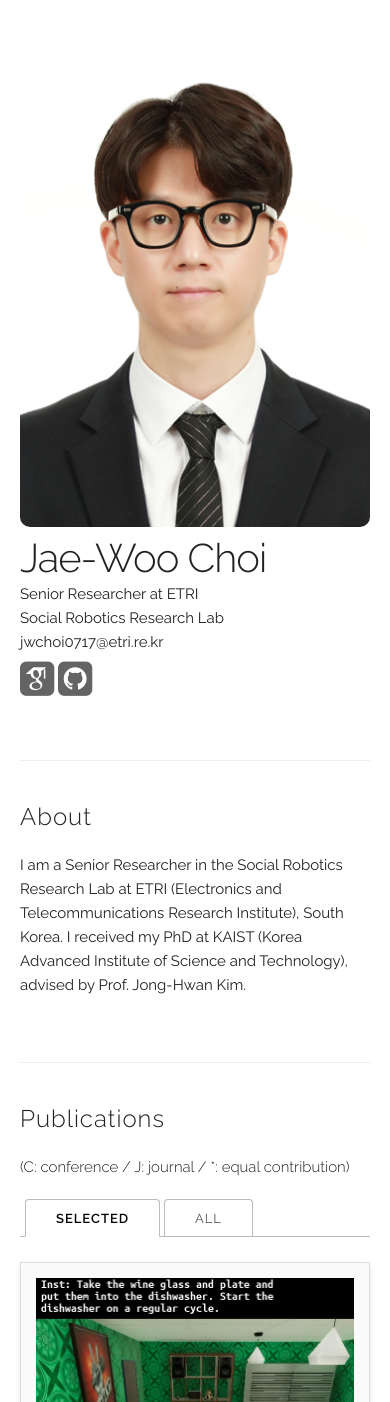
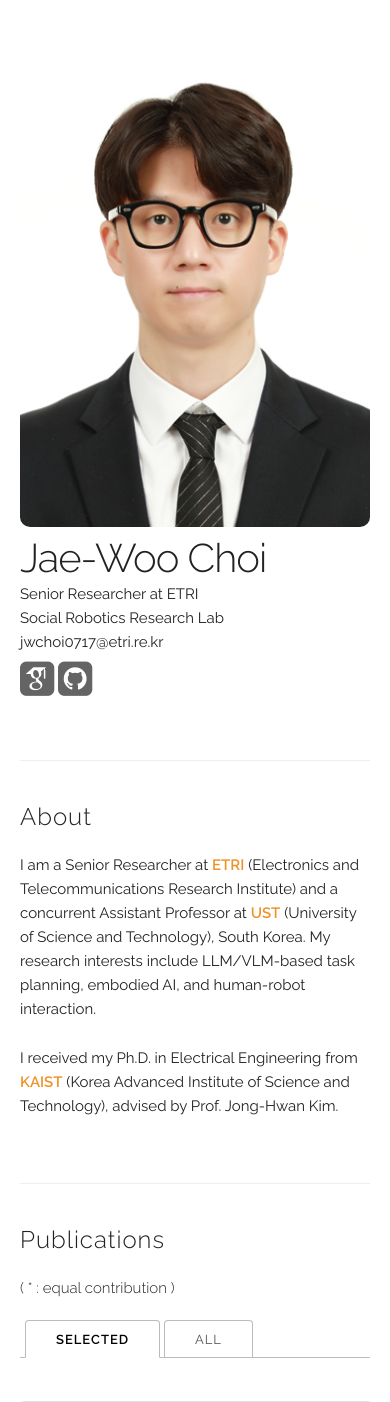
Before and after one commit to Choi-JaeWoo/Choi-JaeWoo.github.io, a Jekyll site: the page built from index.html, in a window 390 px wide. Shown: the top 1402 px of the page. Built offline with Jekyll 4.4.1, drawn with Linux system fonts in a browser that asks for light colours; some web fonts are replaced; some of the changed text lies outside the part shown; grey boxes are pictures that could not be loaded.

Commit message:
Redesign publication section and update site content
- Redesign publications with Chaplot-style layout: side-by-side image/video + text
- Add colored badges for Conference (blue) / Journal (green) distinction
- Embed inline video playback in image area for papers with videos
- Add ReAcTree (AAMAS 2026) and UR 2024 papers
- Update About section with UST concurrent position and research interests
- Add UST Assistant Professor to Employment
- Add Academic Service section (NeurIPS Top Reviewer, ICLR/ICML/NeurIPS/AAAI)
- Add Service link to navbar
- Widen container from 800px to 960px
- Convert demo videos from AVI to browser-compatible MP4

Co-Authored-By: Claude Opus 4.6 (1M context) <noreply@anthropic.com>

```diff
--- a/_data/employment.yaml
+++ b/_data/employment.yaml
@@ -1,4 +1,8 @@
 employments:
 - place: "Electronics and Telecommunications Research Institute (ETRI)"
   time: "Sep. 2022 - Present"
-  title: "Senior Researcher"
+  title: "Senior Researcher, Social Robotics Research Section"
+
+- place: "University of Science and Technology (UST)"
+  time: "Mar. 2026 - Present"
+  title: "Assistant Professor (Concurrent), ETRI School, Artificial Intelligence"
--- a/_layouts/default.html
+++ b/_layouts/default.html
@@ -102,6 +102,7 @@
           <li class="navbar-item"><a class="navbar-link" href={{ "/index.html#publications" | prepend: site.baseurl }}>Publications</a></li>
           <li class="navbar-item"><a class="navbar-link" href={{ "/index.html#employment" | prepend: site.baseurl }}>Employment</a></li>
           <li class="navbar-item"><a class="navbar-link" href={{ "/index.html#education" | prepend: site.baseurl }}>Education</a></li>
+          <li class="navbar-item"><a class="navbar-link" href={{ "/index.html#service" | prepend: site.baseurl }}>Service</a></li>
         </ul>
       </div>
     </nav>
--- a/index.html
+++ b/index.html
@@ -5,11 +5,12 @@ layout: default
 <div class="docs-section" id="about">
   <h4>About</h4>
     <p>
-      I am a Senior Researcher in the Social Robotics Research Lab at ETRI (Electronics and Telecommunications Research Institute), South Korea. I received my PhD at KAIST (Korea Advanced Institute of Science and Technology), advised by Prof. Jong-Hwan Kim.
+      I am a Senior Researcher at <span style="color:#f09228; font-weight:600;">ETRI</span> (Electronics and Telecommunications Research Institute) and a concurrent Assistant Professor at <span style="color:#f09228; font-weight:600;">UST</span> (University of Science and Technology), South Korea.
+      My research interests include LLM/VLM-based task planning, embodied AI, and human-robot interaction.
     </p>
-    <!-- <p>
-      My current research interest is ...
-    </p> -->
+    <p>
+      I received my Ph.D. in Electrical Engineering from <span style="color:#f09228; font-weight:600;">KAIST</span> (Korea Advanced Institute of Science and Technology), advised by Prof. Jong-Hwan Kim.
+    </p>
 </div>
 
 <!-- ========== News ========== -->
@@ -28,19 +29,114 @@ layout: default
 </div> -->
 
 <style>
-  .paper {
-    border: 1px solid #ddd; /* 경계선 추가 */
-    margin-bottom: 20px; /* 여백 추가 */
-    padding: 15px; /* 내부 여백 추가 */
-    box-shadow: 0 4px 6px rgba(0,0,0,0.1); /* 그림자 효과 추가 */
-    background-color: #fafafa; /* 배경 색상 변경 */
+  papertitle {
+    font-family: 'Lato', Verdana, Helvetica, sans-serif;
+    font-size: 15px;
+    font-weight: 700;
+    color: #222;
+  }
+  .pub-entry {
+    padding: 18px 0;
+    border-bottom: 1px solid #eee;
+    overflow: hidden;
+  }
+  .pub-entry:last-child {
+    border-bottom: none;
+  }
+  .pub-entry a {
+    color: #1772d0;
+    text-decoration: none;
+  }
+  .pub-entry a:hover {
+    color: #f09228;
+  }
+  .pub-row {
+    display: flex;
+    align-items: flex-start;
+    gap: 14px;
+  }
+  .pub-img-wrap {
+    flex-shrink: 0;
+    width: 280px;
+    aspect-ratio: 16 / 10;
+    overflow: hidden;
+    border-radius: 4px;
+    border: 1px solid #e0e0e0;
+    background: #fff;
+    display: flex;
+    align-items: center;
+    justify-content: center;
+  }
+  .pub-img-wrap img {
+    max-width: 100%;
+    max-height: 100%;
+    object-fit: contain;
+    display: block;
+  }
+  .pub-img-wrap video {
+    width: 100%;
+    height: 100%;
+    object-fit: contain;
+    display: block;
+    background: #000;
+  }
+  .pub-img-wrap video::-webkit-media-controls {
+    opacity: 0;
+    transition: opacity 0.3s;
+  }
+  .pub-img-wrap:hover video::-webkit-media-controls {
+    opacity: 1;
+  }
+  .pub-text {
+    flex: 1;
+    font-size: 14px;
+    line-height: 1.6;
+    color: #333;
+  }
+  .pub-entry em {
+    color: #555;
+  }
+  .badge-conf {
+    display: inline-block;
+    background: #1772d0;
+    color: #fff;
+    padding: 1px 7px;
+    border-radius: 3px;
+    font-size: 11px;
+    font-weight: 600;
+    letter-spacing: 0.3px;
+    vertical-align: middle;
+    margin-right: 4px;
+  }
+  .badge-journal {
+    display: inline-block;
+    background: #28a745;
+    color: #fff;
+    padding: 1px 7px;
+    border-radius: 3px;
+    font-size: 11px;
+    font-weight: 600;
+    letter-spacing: 0.3px;
+    vertical-align: middle;
+    margin-right: 4px;
+  }
+  .style_2 {
+    color: #999;
+  }
+  @media (max-width: 600px) {
+    .pub-row {
+      flex-direction: column;
+    }
+    .pub-img-wrap {
+      width: 100%;
+    }
   }
 </style>
 
 <!-- ========== Publications ========== -->
 <div class="docs-section" id="publications">
   <h4>Publications</h4>
-  <h6>(C: conference / J: journal / *: equal contribution)</h6>
+  <h6>( * : equal contribution )</h6>
 
   <ul class="tab-nav">
     <li><div class="button active" data-ref="#papers-selected">Selected</div></li>
@@ -51,43 +147,45 @@ layout: default
     <div class="tab-pane active" id="papers-selected">
       {% assign selected_papers = site.data.publications.papers | where: "selected", "y" %}
       {% for paper in selected_papers %}
-        <div class="paper">
-          <div class="row">
-            <div class="four columns">
-              <div class="figure">
-                <img src="{{ paper.image }}" width="100%">
+        <div class="pub-entry">
+          <div class="pub-row">
+            <div class="pub-img-wrap">
+              {% if paper.video %}
+                <video controls preload="metadata" muted>
+                  <source src="{{ paper.video }}" type="video/mp4">
+                </video>
+              {% elsif paper.image %}
+                <img src="{{ paper.image }}">
+              {% endif %}
             </div>
-            </div>
-            <div class="eight columns">
-              <p class="title"><b>{{ paper.title }}</b></p>
-              <p>{{ paper.authors }}</p>
-              <p><i>{{ paper.venue }}</i></p>
-              <div class="paper-buttons">
+            <div class="pub-text">
+              {% if paper.type == "conference" %}
+                <span class="badge-conf">Conference</span>
+              {% elsif paper.type == "journal" %}
+                <span class="badge-journal">Journal</span>
+              {% endif %}
+              <papertitle>{{ paper.title }}</papertitle><br>
+              {{ paper.authors }}<br>
+              <em>{{ paper.venue }}</em><br>
               {% if paper.paper_pdf %}
-                  <a class="button" href="{{ paper.paper_pdf }}" target="_blank">Paper</a>
+                <a href="{{ paper.paper_pdf }}" target="_blank">Paper</a>
               {% endif %}
-
               {% if paper.code %}
-                  <a class="button" href="{{ paper.code }}" target="_blank">Code</a>
+                <span class="style_2"> | </span>
+                <a href="{{ paper.code }}" target="_blank">Code</a>
               {% endif %}
-
-                {% if paper.video %}
-                  <a class="button" href="{{ paper.video }}" target="_blank">Video</a>
+              {% if paper.project_page %}
+                <span class="style_2"> | </span>
+                <a href="{{ paper.project_page }}" target="_blank">Webpage</a>
               {% endif %}
-
-                {% if paper.project_page %}
-                  <a class="button" href="{{ paper.project_page }}" target="_blank">Project</a>
+              {% if paper.slides %}
+                <span class="style_2"> | </span>
+                <a href="{{ paper.slides | prepend: site.baseurl }}" target="_blank">Slides</a>
               {% endif %}
-
-                {% if paper.slides %}
-                  <a class="button" href="{{ paper.slides | prepend: site.baseurl }}" target="_blank">Slides</a>
+              {% if paper.poster %}
+                <span class="style_2"> | </span>
+                <a href="{{ paper.poster | prepend: site.baseurl }}" target="_blank">Poster</a>
               {% endif %}
-
-                {% if paper.poster %}
-                  <a class="button" href="{{ paper.poster | prepend: site.baseurl }}" target="_blank">Poster</a>
-                {% endif %}
-
-              </div>
             </div>
           </div>
         </div>
@@ -96,38 +194,45 @@ layout: default
 
     <div class="tab-pane" id="papers-all">
       {% for paper in site.data.publications.papers %}
-        <div class="paper">
-          <div class="row">
-            <div class="four columns">
-              <div class="figure">
-                <img src="{{ paper.image }}" width="100%">
-              </div>
-            </div>
-            <div class="eight columns">
-              <p class="title"><b>{{ paper.title }}</b></p>
-              <p>{{ paper.authors }}</p>
-              <p><i>{{ paper.venue }}</i></p>
-              <div class="paper-buttons">
-                {% if paper.paper_pdf %}
-                  <a class="button" href="{{ paper.paper_pdf | prepend: site.baseurl }}" target="_blank">Paper</a>
-                {% endif %}
-
-                {% if paper.slides %}
-                  <a class="button" href="{{ paper.slides | prepend: site.baseurl }}" target="_blank">Slides</a>
-                {% endif %}
-
-                {% if paper.poster %}
-                  <a class="button" href="{{ paper.poster | prepend: site.baseurl }}" target="_blank">Poster</a>
-                {% endif %}
-
+        <div class="pub-entry">
+          <div class="pub-row">
+            <div class="pub-img-wrap">
               {% if paper.video %}
-                  <a class="button" href="{{ paper.video }}" target="_blank">Video</a>
-                {% endif %}
-
-                {% if paper.code %}
-                  <a class="button" href="{{ paper.code }}" target="_blank">Code</a>
+                <video controls preload="metadata" muted>
+                  <source src="{{ paper.video }}" type="video/mp4">
+                </video>
+              {% elsif paper.image %}
+                <img src="{{ paper.image }}">
               {% endif %}
             </div>
+            <div class="pub-text">
+              {% if paper.type == "conference" %}
+                <span class="badge-conf">Conference</span>
+              {% elsif paper.type == "journal" %}
+                <span class="badge-journal">Journal</span>
+              {% endif %}
+              <papertitle>{{ paper.title }}</papertitle><br>
+              {{ paper.authors }}<br>
+              <em>{{ paper.venue }}</em><br>
+              {% if paper.paper_pdf %}
+                <a href="{{ paper.paper_pdf }}" target="_blank">Paper</a>
+              {% endif %}
+              {% if paper.code %}
+                <span class="style_2"> | </span>
+                <a href="{{ paper.code }}" target="_blank">Code</a>
+              {% endif %}
+              {% if paper.project_page %}
+                <span class="style_2"> | </span>
+                <a href="{{ paper.project_page }}" target="_blank">Webpage</a>
+              {% endif %}
+              {% if paper.slides %}
+                <span class="style_2"> | </span>
+                <a href="{{ paper.slides | prepend: site.baseurl }}" target="_blank">Slides</a>
+              {% endif %}
+              {% if paper.poster %}
+                <span class="style_2"> | </span>
+                <a href="{{ paper.poster | prepend: site.baseurl }}" target="_blank">Poster</a>
+              {% endif %}
             </div>
           </div>
         </div>
@@ -162,6 +267,19 @@ layout: default
 
 
 
+<!-- ========== Academic Service ========== -->
+<div class="docs-section" id="service">
+  <h4>Academic Service</h4>
+        <div class="paper">
+          <p class="title"><b>Reviewer, Neural Information Processing Systems (NeurIPS)<b style="float:right;">2025</b></b></p>
+          <p>Selected as a <b>Top Reviewer</b> among all reviewers for outstanding review quality and contribution.</p>
+        </div>
+        <div class="paper">
+          <p class="title"><b>Reviewer</b></p>
+          <p>ICLR, ICML, NeurIPS, AAAI</p>
+        </div>
+</div>
+
 <!-- ========== Honors & Awards ========== -->
 <!-- <div class="docs-section" id="honors">
   <h4>Honors & Awards</h4>
```
Also changed, not shown: other parts of index.html (+1 -1 lines), _data/publications.yaml (+41 -14 lines), assets/publications/ICLR/2024_demo.png (deleted), libs/custom/my_css.css, 3 other files. Lines whose indentation alone changed are shown as unchanged.
